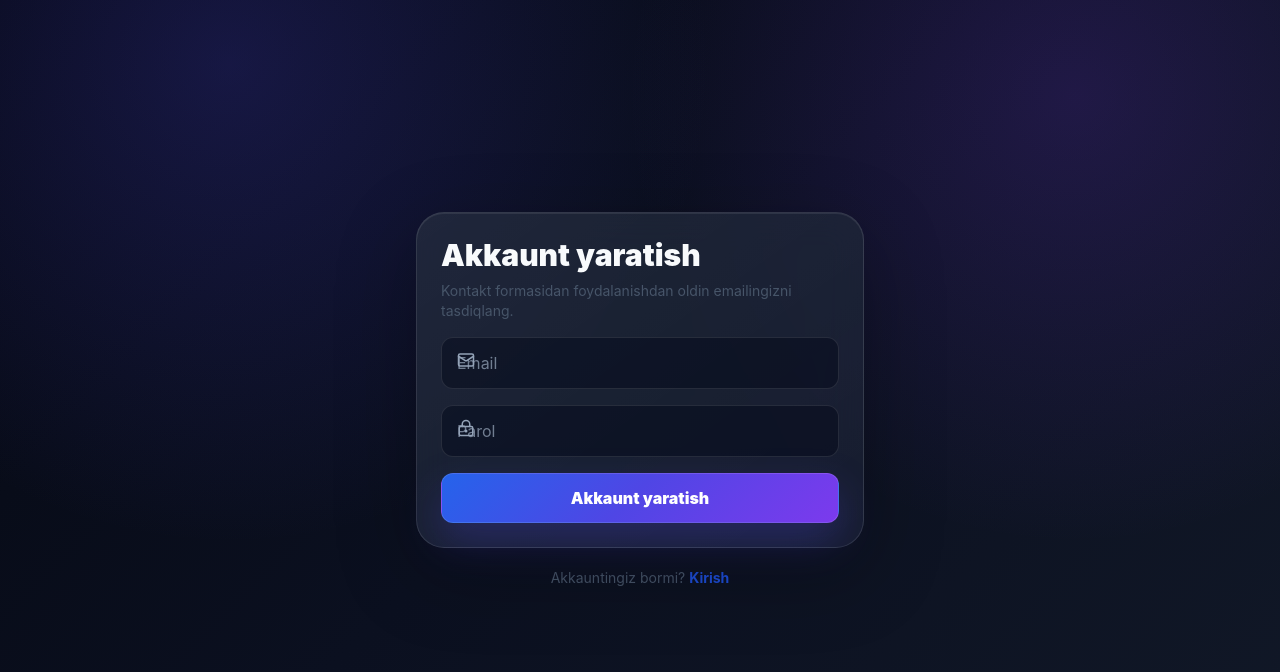
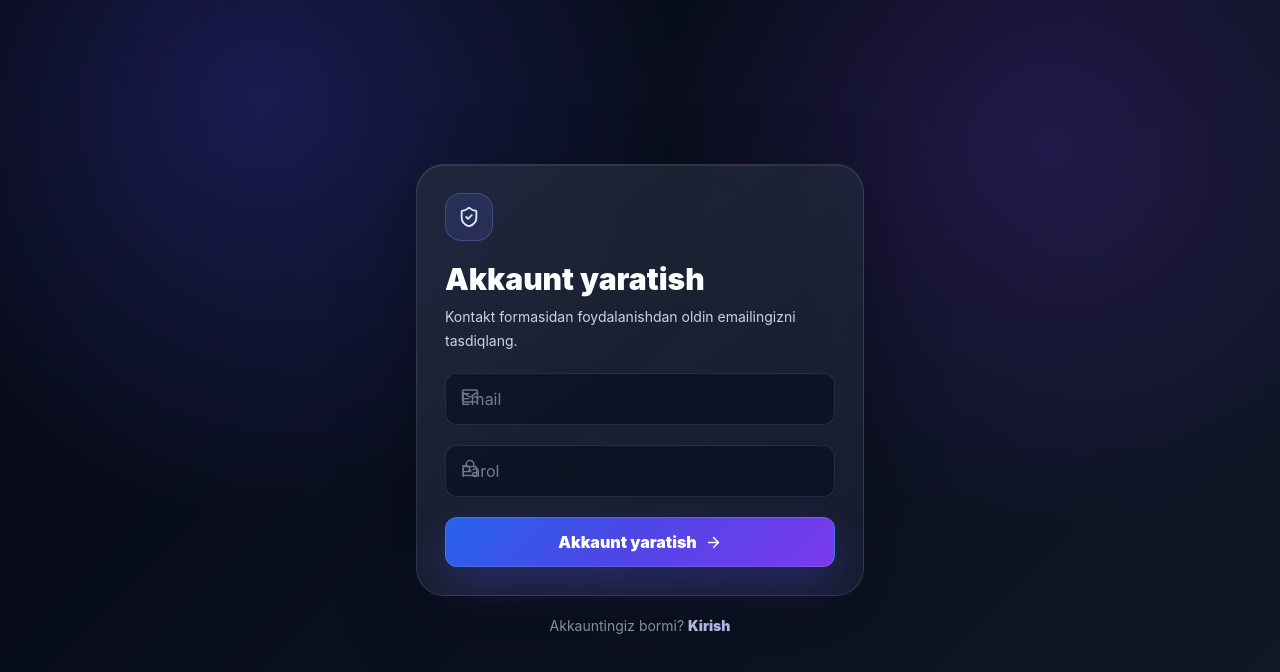
Before and after one commit to Toshmirzayev-Inomjon/inomjon-folio, a Next.js app: page /auth/sign-up in a window 1280 px wide. Shown: the top 672 px of the page. Built offline with nearby package versions, Linux system fonts and the light colour scheme.

Commit message:
Fix deploy assets and polish auth admin

```diff
--- a/next.config.ts
+++ b/next.config.ts
@@ -1,6 +1,18 @@
 import type { NextConfig } from "next";
 
 const nextConfig: NextConfig = {
+  async headers() {
+    return [
+      {
+        source: "/((?!_next/static).*)",
+        headers: [
+          { key: "Cache-Control", value: "no-store, no-cache, must-revalidate, proxy-revalidate" },
+          { key: "Pragma", value: "no-cache" },
+          { key: "Expires", value: "0" }
+        ]
+      }
+    ];
+  },
   images: {
     remotePatterns: [
       { protocol: "https", hostname: "images.unsplash.com" },
--- a/server.js
+++ b/server.js
@@ -51,6 +51,11 @@ app.prepare().then(() => {
       return;
     }
 
+    res.setHeader("Cache-Control", "no-store, no-cache, must-revalidate, proxy-revalidate");
+    res.setHeader("Pragma", "no-cache");
+    res.setHeader("Expires", "0");
+    res.setHeader("Surrogate-Control", "no-store");
+
     handle(req, res);
   }).listen(port, hostname, () => {
     console.log(`Ready on http://${hostname}:${port}`);
--- a/src/app/auth/sign-in/page.tsx
+++ b/src/app/auth/sign-in/page.tsx
@@ -4,11 +4,12 @@ import { authPageContent } from "@/data/siteData";
 
 export default function SignInPage() {
   return (
-    <main className="grid min-h-screen place-items-center px-4 py-12">
+    <main className="relative grid min-h-screen place-items-center overflow-hidden px-4 py-12">
+      <div className="absolute inset-0 -z-10 bg-[radial-gradient(circle_at_20%_12%,rgba(79,70,229,0.28),transparent_26rem),radial-gradient(circle_at_82%_18%,rgba(124,58,237,0.20),transparent_24rem),linear-gradient(135deg,#050812_0%,#0b1020_52%,#111827_100%)]" />
       <div className="w-full">
         <AuthForm mode="sign-in" />
-        <p className="mt-5 text-center text-sm text-slate-600">
-          {authPageContent.signIn.switchText} <Link href={authPageContent.signIn.switchHref} className="font-bold text-blue-700">{authPageContent.signIn.switchLabel}</Link>
+        <p className="mt-5 text-center text-sm text-slate-400">
+          {authPageContent.signIn.switchText} <Link href={authPageContent.signIn.switchHref} className="font-black text-indigo-200 transition hover:text-white">{authPageContent.signIn.switchLabel}</Link>
         </p>
       </div>
     </main>
--- a/src/app/auth/sign-up/page.tsx
+++ b/src/app/auth/sign-up/page.tsx
@@ -4,11 +4,12 @@ import { authPageContent } from "@/data/siteData";
 
 export default function SignUpPage() {
   return (
-    <main className="grid min-h-screen place-items-center px-4 py-12">
+    <main className="relative grid min-h-screen place-items-center overflow-hidden px-4 py-12">
+      <div className="absolute inset-0 -z-10 bg-[radial-gradient(circle_at_20%_12%,rgba(79,70,229,0.28),transparent_26rem),radial-gradient(circle_at_82%_18%,rgba(124,58,237,0.20),transparent_24rem),linear-gradient(135deg,#050812_0%,#0b1020_52%,#111827_100%)]" />
       <div className="w-full">
         <AuthForm mode="sign-up" />
-        <p className="mt-5 text-center text-sm text-slate-600">
-          {authPageContent.signUp.switchText} <Link href={authPageContent.signUp.switchHref} className="font-bold text-blue-700">{authPageContent.signUp.switchLabel}</Link>
+        <p className="mt-5 text-center text-sm text-slate-400">
+          {authPageContent.signUp.switchText} <Link href={authPageContent.signUp.switchHref} className="font-black text-indigo-200 transition hover:text-white">{authPageContent.signUp.switchLabel}</Link>
         </p>
       </div>
     </main>
--- a/src/app/verify-email/page.tsx
+++ b/src/app/verify-email/page.tsx
@@ -11,11 +11,12 @@ export default async function VerifyEmailPage({ searchParams }: { searchParams:
         : verifyEmailContent.pending;
 
   return (
-    <main className="grid min-h-screen place-items-center px-4">
+    <main className="relative grid min-h-screen place-items-center overflow-hidden px-4">
+      <div className="absolute inset-0 -z-10 bg-[radial-gradient(circle_at_20%_12%,rgba(79,70,229,0.28),transparent_26rem),radial-gradient(circle_at_82%_18%,rgba(124,58,237,0.20),transparent_24rem),linear-gradient(135deg,#050812_0%,#0b1020_52%,#111827_100%)]" />
       <div className="glass max-w-lg rounded-[28px] p-8 text-center">
-        <h1 className="text-3xl font-black">{verifyEmailContent.title}</h1>
-        <p className="mt-4 leading-7 text-slate-600">{message}</p>
-        <Link href="/" className="mt-6 inline-flex rounded-full bg-slate-950 px-5 py-3 font-bold text-white">{verifyEmailContent.portfolioLink}</Link>
+        <h1 className="text-3xl font-black text-white">{verifyEmailContent.title}</h1>
+        <p className="mt-4 leading-7 text-slate-300">{message}</p>
+        <Link href="/" className="btn-primary mt-6">{verifyEmailContent.portfolioLink}</Link>
       </div>
     </main>
   );
--- a/src/components/AuthForm.tsx
+++ b/src/components/AuthForm.tsx
@@ -2,7 +2,7 @@
 
 import { useState } from "react";
 import { useRouter } from "next/navigation";
-import { LockKeyhole, Mail } from "lucide-react";
+import { ArrowRight, LockKeyhole, Mail, ShieldCheck } from "lucide-react";
 import { authPageContent } from "@/data/siteData";
 
 export function AuthForm({ mode }: { mode: "sign-in" | "sign-up" }) {
@@ -29,23 +29,27 @@ export function AuthForm({ mode }: { mode: "sign-in" | "sign-up" }) {
   }
 
   return (
-    <form onSubmit={onSubmit} className="glass mx-auto grid max-w-md gap-4 rounded-[28px] p-6">
+    <form onSubmit={onSubmit} className="glass mx-auto grid w-full max-w-md gap-5 rounded-[28px] p-6 shadow-[0_28px_90px_rgba(0,0,0,0.34)] sm:p-7">
       <div>
-        <h1 className="text-3xl font-black">{content.title}</h1>
-        <p className="mt-2 text-sm text-slate-600">{content.description}</p>
+        <div className="mb-5 grid h-12 w-12 place-items-center rounded-2xl border border-indigo-400/30 bg-indigo-500/15 text-indigo-100">
+          <ShieldCheck size={22} />
+        </div>
+        <h1 className="text-3xl font-black text-white">{content.title}</h1>
+        <p className="mt-2 text-sm leading-6 text-slate-300">{content.description}</p>
       </div>
       <label className="relative">
-        <Mail className="absolute left-4 top-3.5 text-slate-400" size={18} />
+        <Mail className="absolute left-4 top-3.5 text-slate-500" size={18} />
         <input className="field pl-11" name="email" type="email" placeholder={authPageContent.fields.email} required />
       </label>
       <label className="relative">
-        <LockKeyhole className="absolute left-4 top-3.5 text-slate-400" size={18} />
+        <LockKeyhole className="absolute left-4 top-3.5 text-slate-500" size={18} />
         <input className="field pl-11" name="password" type="password" placeholder={authPageContent.fields.password} required minLength={8} />
       </label>
       <button className="btn-primary w-full" disabled={loading}>
         {loading ? authPageContent.actions.pleaseWait : mode === "sign-in" ? content.title : authPageContent.actions.createAccount}
+        {!loading && <ArrowRight size={17} />}
       </button>
-      {message && <p className="text-sm font-medium text-slate-600">{message}</p>}
+      {message && <p className="rounded-2xl border border-indigo-300/20 bg-indigo-500/10 px-4 py-3 text-sm font-bold text-indigo-100">{message}</p>}
     </form>
   );
 }
```
Also changed, not shown: src/components/AdminPanel.tsx (+19 -12 lines), 2 other files (tests, documents, lock files or other folders).
